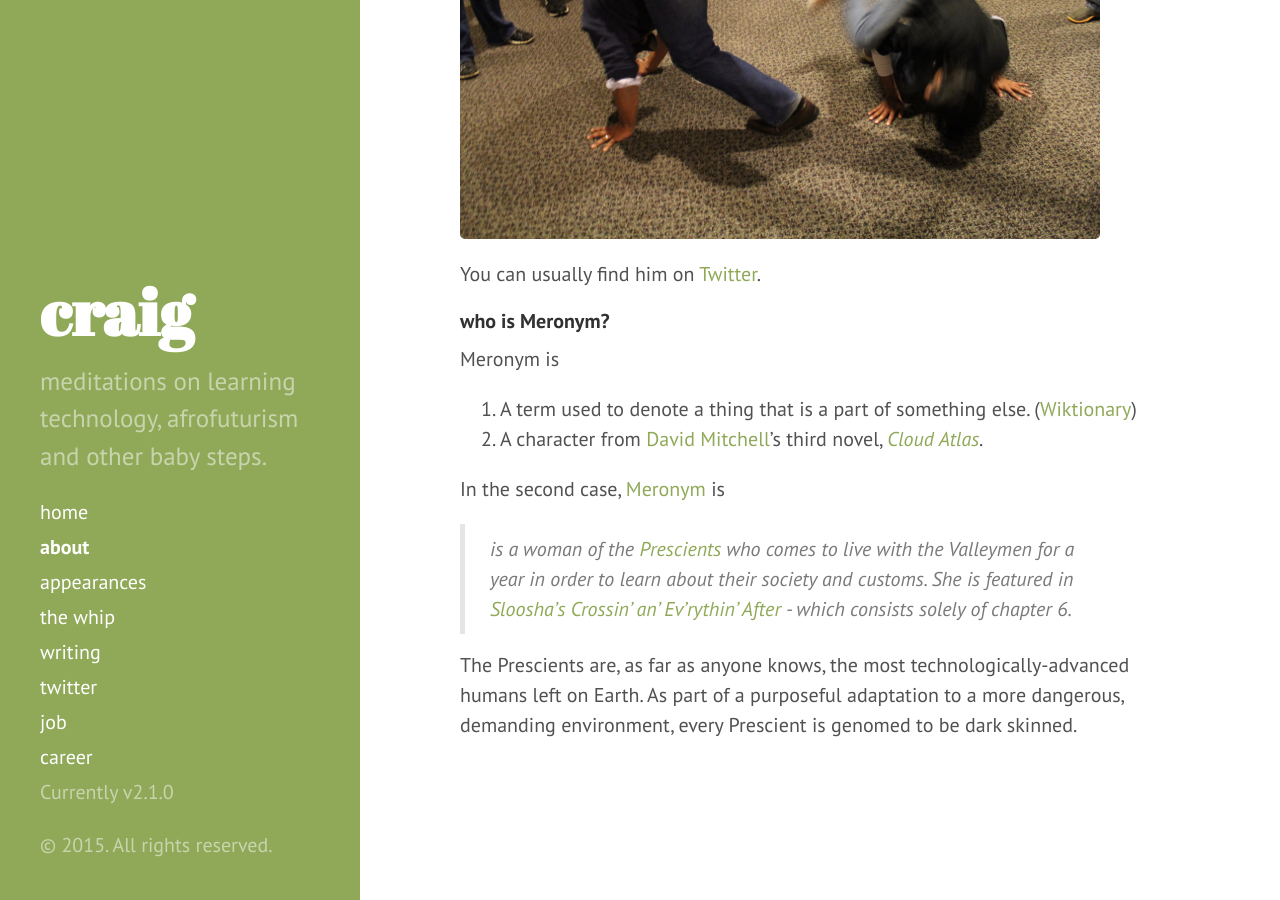
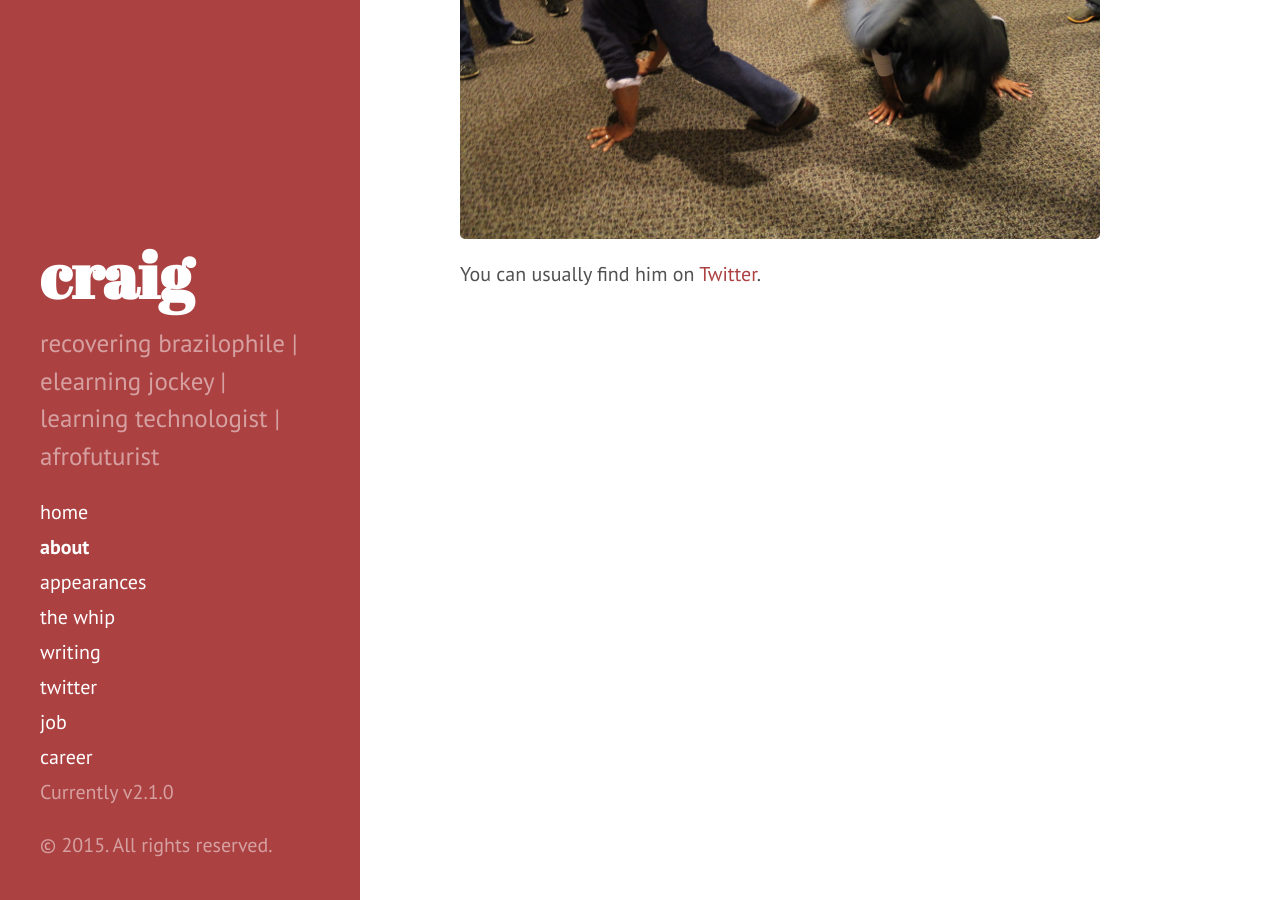
Before and after one commit to craigwiggins/craigwiggins.github.io, a Jekyll site: the page built from about.md, in a window 1280 px wide and 900 px high, scrolled down 1146 px. Built offline with Jekyll 4.4.1, drawn with Linux system fonts in a browser that asks for light colours; Markdown is read by kramdown in place of the engine named in the settings.

Commit message:
changing from meronym to craig

```diff
--- a/_config.yml
+++ b/_config.yml
@@ -8,8 +8,8 @@ relative_permalinks: true
 
 # Setup
 title:            craig
-tagline:          'human hunger birthed the Civ’lize, but human hunger killed it too.'
-description:      'meditations on learning technology, afrofuturism and other baby steps.'
+tagline:          recovering brazilophile | elearning jockey
+description:      recovering brazilophile | elearning jockey | learning technologist | afrofuturist
 url:              http://craigwiggins.github.io
 baseurl:          /
 
--- a/_layouts/default.html
+++ b/_layouts/default.html
@@ -3,7 +3,7 @@
 
   {% include head.html %}
 
-  <body class="theme-base-0b">
+  <body class="theme-base-08">
 
     {% include sidebar.html %}
 
--- a/_layouts/post.html
+++ b/_layouts/post.html
@@ -2,7 +2,6 @@
 layout: default
 ---
 
-<body class="layout-reverse">
 <div class="post">
   <h1 class="post-title">{{ page.title }}</h1>
   <span class="post-date">{{ page.date | date_to_string }}</span>
@@ -24,4 +23,3 @@ layout: default
     {% endfor %}
   </ul>
 </div>
-</body>
--- a/about.md
+++ b/about.md
@@ -19,15 +19,3 @@ A long time ago, Craig used to play [capoeira](http://en.wikipedia.org/wiki/Capo
 ![Craig and Arvind playing capoeira at UptoAllofUs 2014](/images/up2allofus2014_capoeira.png "Craig and Arvind playing capoeira at UptoAllofUs 2014")
 
 You can usually find him on [Twitter](http://www.twitter.com/oxala75).
-
-######who is Meronym?
-
-Meronym is
-
-1. A term used to denote a thing that is a part of something else. ([Wiktionary](http://en.wiktionary.org/wiki/meronym))
-2. A character from [David Mitchell](http://en.wikipedia.org/wiki/David_Mitchell_(author))'s third novel, [*Cloud Atlas*](http://en.wikipedia.org/wiki/Cloud_Atlas_%28novel%29).
-
-In the second case, [Meronym](http://cloudatlas.wikia.com/wiki/Meronym) is
-> *is a woman of the [Prescients](http://cloudatlas.wikia.com/wiki/Prescients) who comes to live with the Valleymen for a year in order to learn about their society and customs. She is featured in [Sloosha's Crossin' an' Ev'rythin' After](http://cloudatlas.wikia.com/wiki/Sloosha%27s_Crossin%27_an%27_Ev%27rythin%27_After) - which consists solely of chapter 6.*
-
-The Prescients are, as far as anyone knows, the most technologically-advanced humans left on Earth. As part of a purposeful adaptation to a more dangerous, demanding environment, every Prescient is genomed to be dark skinned.
```
